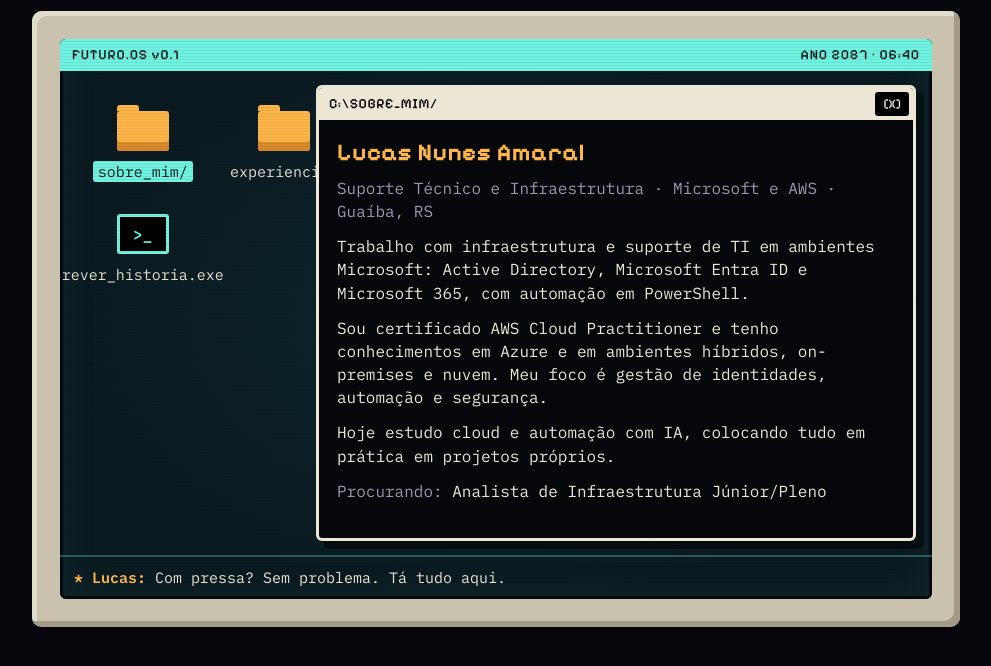
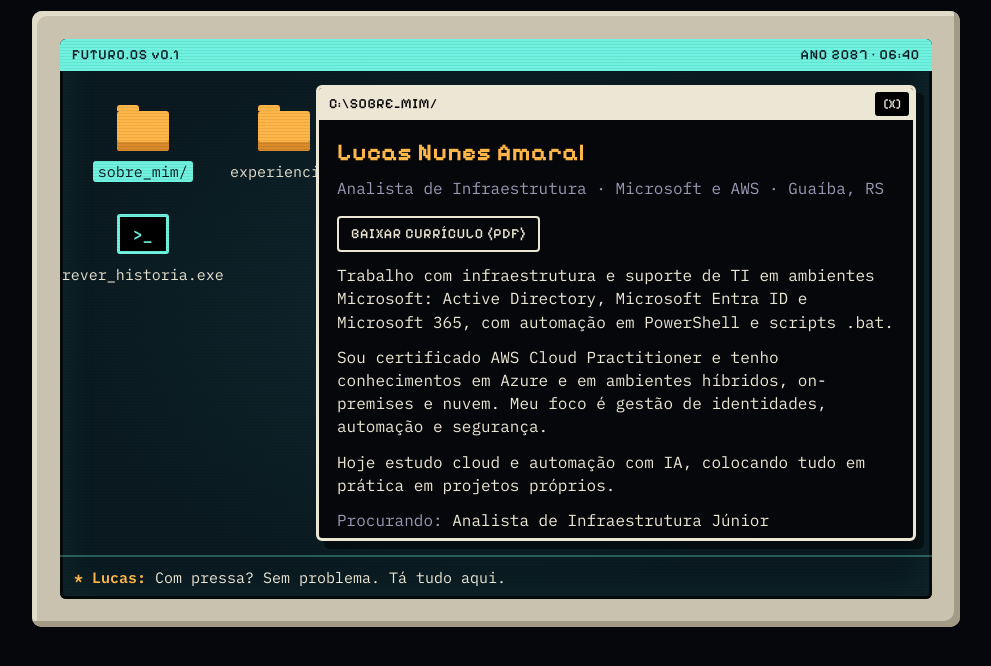
Before and after one commit to Lucas-Amaralz/portfolio, a plain HTML site: page index.html in a window 1280 px wide. Both pictures are taken after a click on the button "PULAR → PERFIL". Shown: the part 50-716 px from the top of the page, without its empty margins (144-1135 px from the left). Drawn offline with Linux system fonts and the light colour scheme.

Commit message:
Currículo em PDF e ajustes de perfil
- Currículo em PDF alinhado ao portfólio, com botão no sobre_mim e link no contato
- Vaga buscada: Analista de Infraestrutura Júnior
- Cargo e bio alinhados ao currículo
- Remove projeto ainda não iniciado

```diff
--- a/index.html
+++ b/index.html
@@ -97,6 +97,8 @@ button:focus-visible{outline:2px dashed var(--amber);outline-offset:3px}
 .chips{display:flex;flex-wrap:wrap;gap:6px;margin-bottom:6px}
 .chip{font-size:13px;color:var(--cyan);border:1px solid var(--cyan);border-radius:3px;padding:1px 7px}
 .wbody a{color:var(--cyan)}
+.wbody a.btn{display:inline-block;margin-top:4px;color:var(--bone);text-decoration:none}
+.wbody a.btn:hover{color:var(--ink)}
 .row{display:flex;flex-wrap:wrap;align-items:center;gap:8px 12px;margin-bottom:10px}
 .mono{background:#111;padding:2px 8px;border-radius:3px;user-select:all;overflow-wrap:anywhere}
 .small{font-size:13px;color:var(--dim)}
@@ -159,11 +161,11 @@ const PERFIL = {
   nome: "Lucas Nunes Amaral",
   curto: "Lucas",
   papel: "analista de infraestrutura",
-  cargo: "Suporte Técnico e Infraestrutura · Microsoft e AWS",
+  cargo: "Analista de Infraestrutura · Microsoft e AWS",
   local: "Guaíba, RS",
-  buscando: "Analista de Infraestrutura Júnior/Pleno",
+  buscando: "Analista de Infraestrutura Júnior",
   bio: [
-    "Trabalho com infraestrutura e suporte de TI em ambientes Microsoft: Active Directory, Microsoft Entra ID e Microsoft 365, com automação em PowerShell.",
+    "Trabalho com infraestrutura e suporte de TI em ambientes Microsoft: Active Directory, Microsoft Entra ID e Microsoft 365, com automação em PowerShell e scripts .bat.",
     "Sou certificado AWS Cloud Practitioner e tenho conhecimentos em Azure e em ambientes híbridos, on-premises e nuvem. Meu foco é gestão de identidades, automação e segurança.",
     "Hoje estudo cloud e automação com IA, colocando tudo em prática em projetos próprios."
   ],
@@ -189,10 +191,7 @@ const PERFIL = {
       tecnologias: ["Windows", "Autounattend.xml", "Batch Script", "Automação"], link: "" },
     { nome: "Portfólio jogável: Última Luz Acesa", status: "Concluído · este site",
       resumo: "Uma história interativa que termina no meu portfólio. Feito com HTML, CSS e JavaScript puro, sem frameworks, com os cenários desenhados em canvas e publicado no GitHub Pages.",
-      tecnologias: ["HTML", "CSS", "JavaScript", "Canvas", "GitHub Pages"], link: "https://github.com/Lucas-Amaralz/portfolio" },
-    { nome: "Classificador de chamados com IA", status: "Em breve",
-      resumo: "Uma rede neural que lê o texto de um chamado de suporte e sugere a categoria e a prioridade. Treinada no Google Colab e rodando direto no navegador, com custo zero.",
-      tecnologias: ["Python", "Machine Learning", "TensorFlow.js"], link: "" }
+      tecnologias: ["HTML", "CSS", "JavaScript", "Canvas", "GitHub Pages"], link: "https://github.com/Lucas-Amaralz/portfolio" }
   ],
   certificacoes: [
     ["AWS Certified Cloud Practitioner (CLF-C02)", "Amazon Web Services · válido de 2025 a 2028"],
@@ -207,7 +206,7 @@ const PERFIL = {
     email: "Amlucaz@gmail.com",
     linkedin: "https://www.linkedin.com/in/lucas-amaral-ti",
     github: "https://github.com/Lucas-Amaralz",
-    curriculo: ""
+    curriculo: "curriculo.pdf"
   }
 };
 
@@ -705,6 +704,7 @@ const link = (label, url) => url ? `<div class="row"><span class="kv">${label}:<
 const WINS = {
   sobre: () => `<h2>${esc(PERFIL.nome)}</h2>
     <p class="kv">${esc(PERFIL.cargo)} · ${esc(PERFIL.local)}</p>
+    ${PERFIL.contato.curriculo ? `<p><a class="btn" href="${esc(PERFIL.contato.curriculo)}" target="_blank" rel="noopener">BAIXAR CURRÍCULO (PDF)</a></p>` : ""}
     ${PERFIL.bio.map(b => `<p>${esc(b)}</p>`).join("")}
     <p><span class="kv">Procurando:</span> ${esc(PERFIL.buscando)}</p>`,
   exp: () => `<h2>Experiência</h2>` + PERFIL.experiencia.map(x => `<div class="proj">
```
Also changed, not shown: 1 other file.
